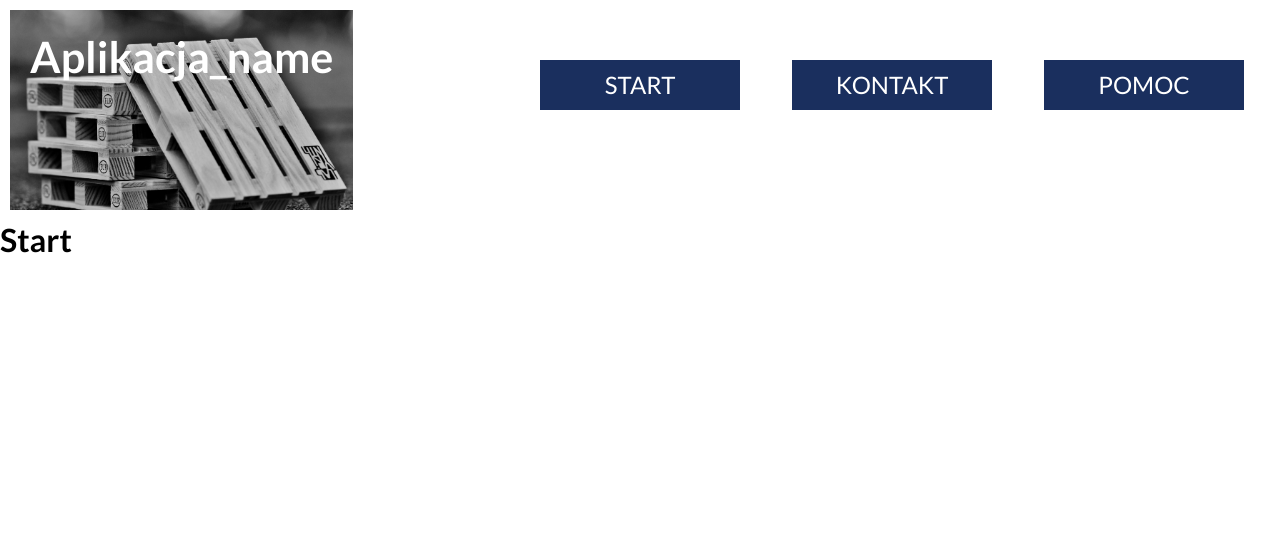
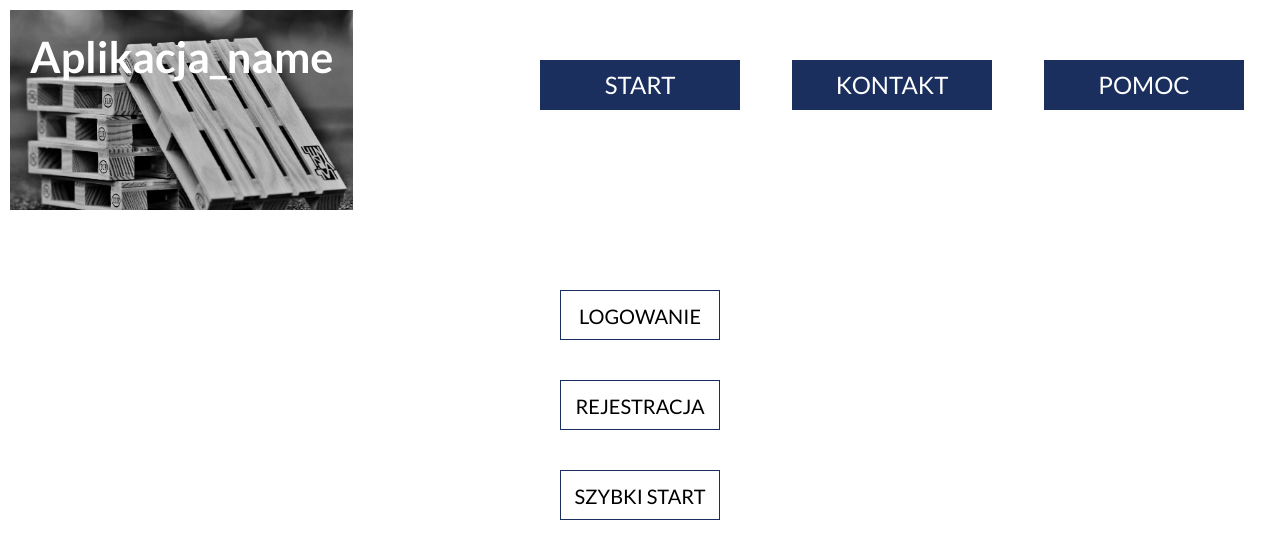
Before and after one commit to logappopen/Log_app, a React (Create React App) app in the folder log_app/: page / in a window 1280 px wide. Shown: the top 544 px of the page. Built offline with nearby package versions, Linux system fonts and the light colour scheme.

Commit message:
Add basic layout for Start,Login and Registration Page

```diff
--- a/log_app/src/layouts/Components.jsx
+++ b/log_app/src/layouts/Components.jsx
@@ -4,6 +4,9 @@ import { Switch, Route } from "react-router-dom";
 import StartPage from "../pages/StartPage";
 import ContactPage from "../pages/ContactPage";
 import HelpPage from "../pages/HelpPage";
+import LoginPage from "../pages/LoginPage";
+import RegistrationPage from "../pages/RegistrationPage";
+import FreeStartPage from "./FreeStartPage";
 import ErrorPage from "../pages/ErrorPage";
 
 const Components = (props) => {
@@ -12,6 +15,9 @@ const Components = (props) => {
       <Route path="/" exact component={StartPage} />
       <Route path="/contact" component={ContactPage} />
       <Route path="/help" component={HelpPage} />
+      <Route path="/login" component={LoginPage} />
+      <Route path="/registration" component={RegistrationPage} />
+      <Route path="/free_start" component={FreeStartPage} />
       <Route path="/empty" component={ErrorPage} />
     </Switch>
   );
--- a/log_app/src/pages/FreeStartPage.js
+++ b/log_app/src/layouts/FreeStartPage.js
@@ -1,7 +1,7 @@
 import React from "react";
 
 const FreeStartPage = () => {
-  return <h1>Zaczynamy</h1>;
+  return <h1>FreeStart</h1>;
 };
 
 export default FreeStartPage;
--- a/log_app/src/pages/StartPage.jsx
+++ b/log_app/src/pages/StartPage.jsx
@@ -1,10 +1,29 @@
 import React from "react";
+import { NavLink } from "react-router-dom";
 
-const StartPage = (props) => {
+const list = [
+  { name: "logowanie", path: "/login", exact: true },
+  { name: "rejestracja", path: "/registration" },
+  { name: "szybki start", path: "/free_start" },
+];
+
+const StartPage = () => {
+  const menu = list.map((item) => (
+    <li key={item.name}>
+      <NavLink to={item.path} exact={item.exact ? item.exact : false}>
+        {item.name}
+      </NavLink>
+    </li>
+  ));
+
   return (
-    <div>
-      <h1>Start</h1>
-    </div>
+    <>
+      <div className="section-start">
+        <nav className="section-start__nav start-nav">
+          <ul className="start-nav__menu">{menu}</ul>
+        </nav>
+      </div>
+    </>
   );
 };
 
--- a/log_app/src/scss/_startPage.scss
+++ b/log_app/src/scss/_startPage.scss
@@ -1,6 +1,43 @@
 .section-start {
-  margin: 100px auto;
-  h1 {
-    text-align: center;
+  margin: 50px auto;
+  &__nav {
+    width: 200px;
+    height: 200px;
+    margin: 0 auto;
   }
 }
+.start-nav {
+  &__menu {
+    list-style: none;
+    display: flex;
+    flex-direction: column;
+    justify-content: space-around;
+    align-items: center;
+    li a {
+      display: block;
+      width: 140px;
+      height: 40px;
+      margin: 10px;
+      border: 1px solid $basic-color;
+      text-decoration: none;
+      text-transform: uppercase;
+      text-align: center;
+      color: $text-second-color;
+      line-height: 40px;
+      transition: 0.3s;
+    }
+    li a:hover {
+      background-color: $basic-color;
+      color: $text-first-color;
+    }
+    @media (orientation: landscape) and (min-width: 1024px) {
+      li a {
+        width: 160px;
+        height: 50px;
+        margin: 20px;
+        line-height: 50px;
+        font-size: $l-font-size;
+      }
+    }
+  }
+}
```
Also changed, not shown: log_app/src/css/style.min.css, log_app/src/pages/RegistrationPage.jsx (renamed from log_app/src/pages/RegistrationPage.js), 1 other file (tests, documents, lock files or other folders).
